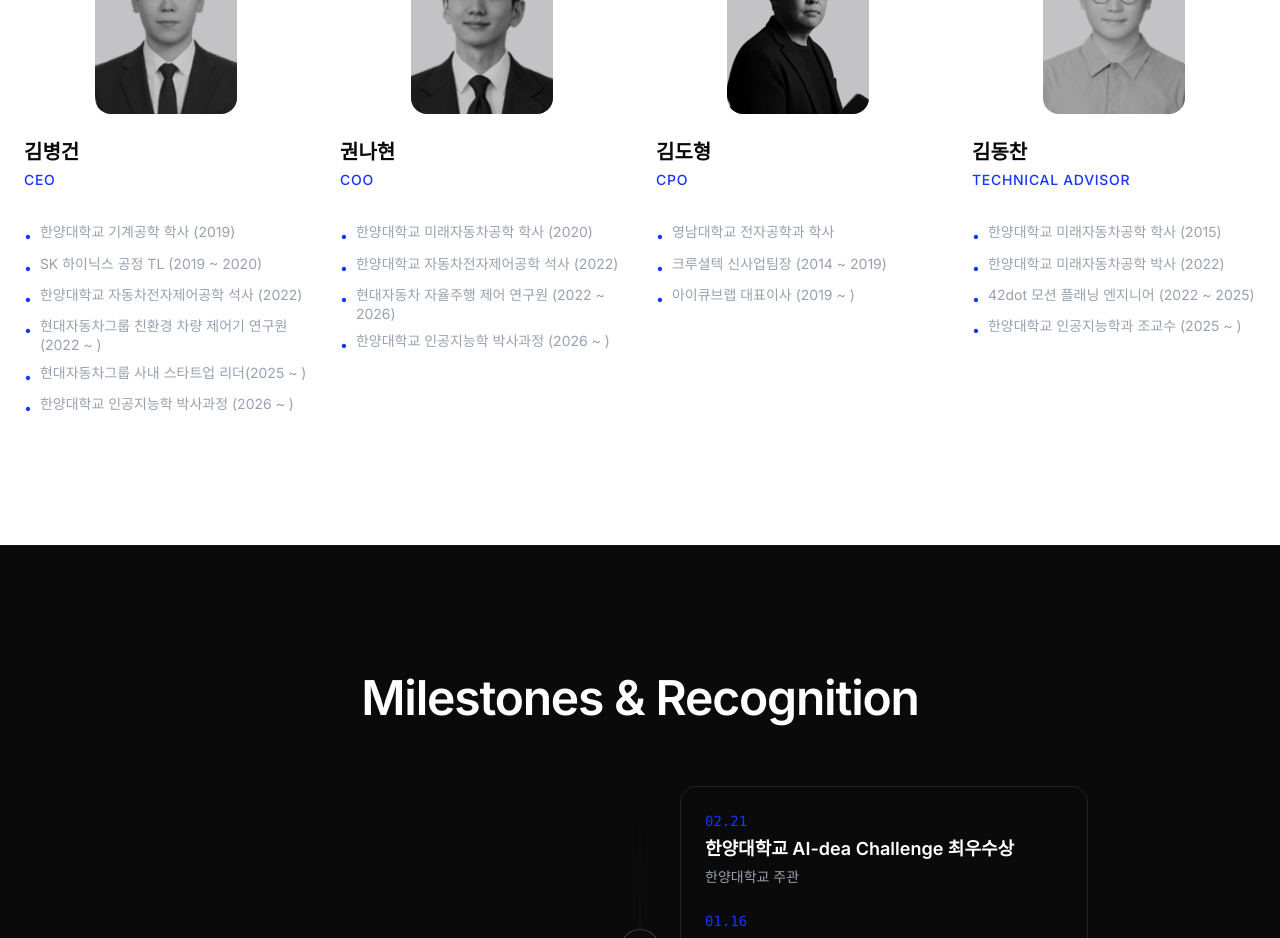
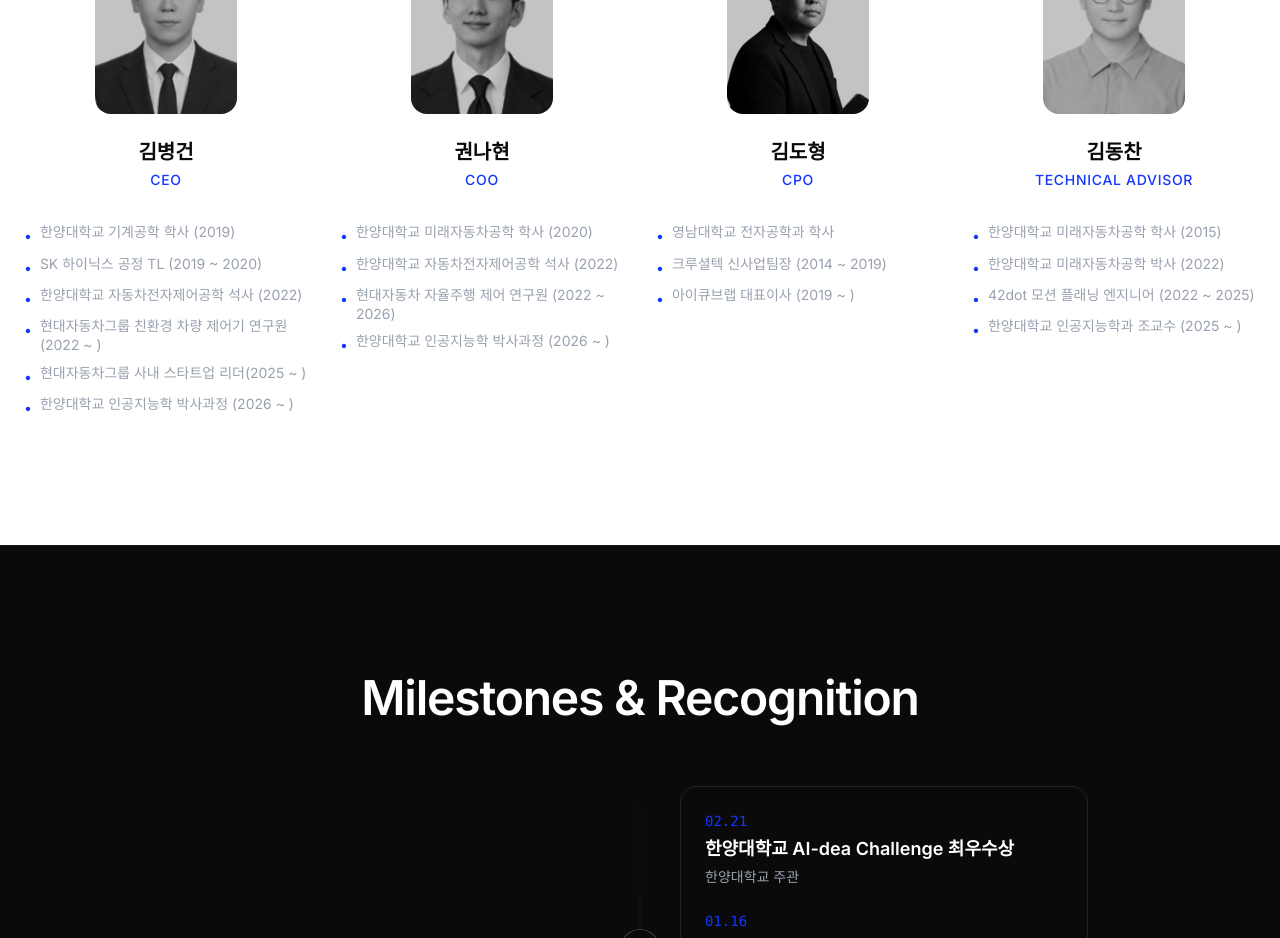
Before and after one commit to ba-nh/ba_landingpage, a React (Vite) app: page / in a window 1280 px wide. Shown: the part 4600-5538 px from the top of the page. Built offline with nearby package versions, Linux system fonts and the light colour scheme.

Commit message:
Center team member name and role text
Made-with: Cursor

```diff
--- a/src/App.tsx
+++ b/src/App.tsx
@@ -597,8 +597,8 @@ export default function App() {
                     <div className="absolute inset-0 bg-black/20 group-hover:bg-transparent transition-colors"></div>
                   </div>
                 </div>
-                <h3 className="text-xl font-bold mb-1">{member.name}</h3>
-                <p className="text-apex-blue font-medium text-sm uppercase tracking-wider mb-4">{member.role}</p>
+                <h3 className="text-xl font-bold mb-1 text-center">{member.name}</h3>
+                <p className="text-apex-blue font-medium text-sm uppercase tracking-wider mb-4 text-center">{member.role}</p>
                 <ul className="space-y-2 mt-4">
                   {member.history.map((line, j) => (
                     <li key={j} className="text-sm text-gray-400 leading-snug flex items-start gap-2">
```
